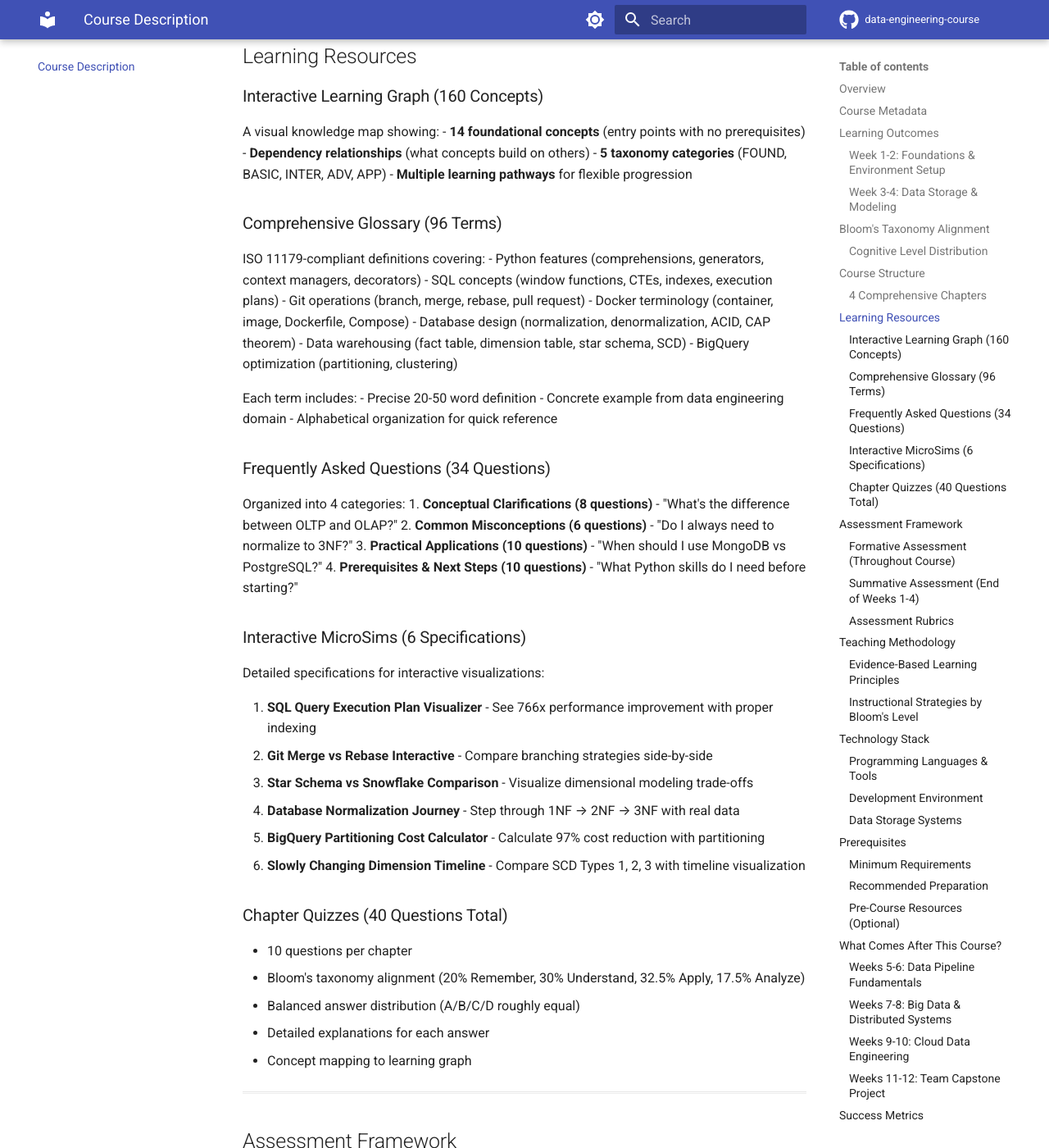
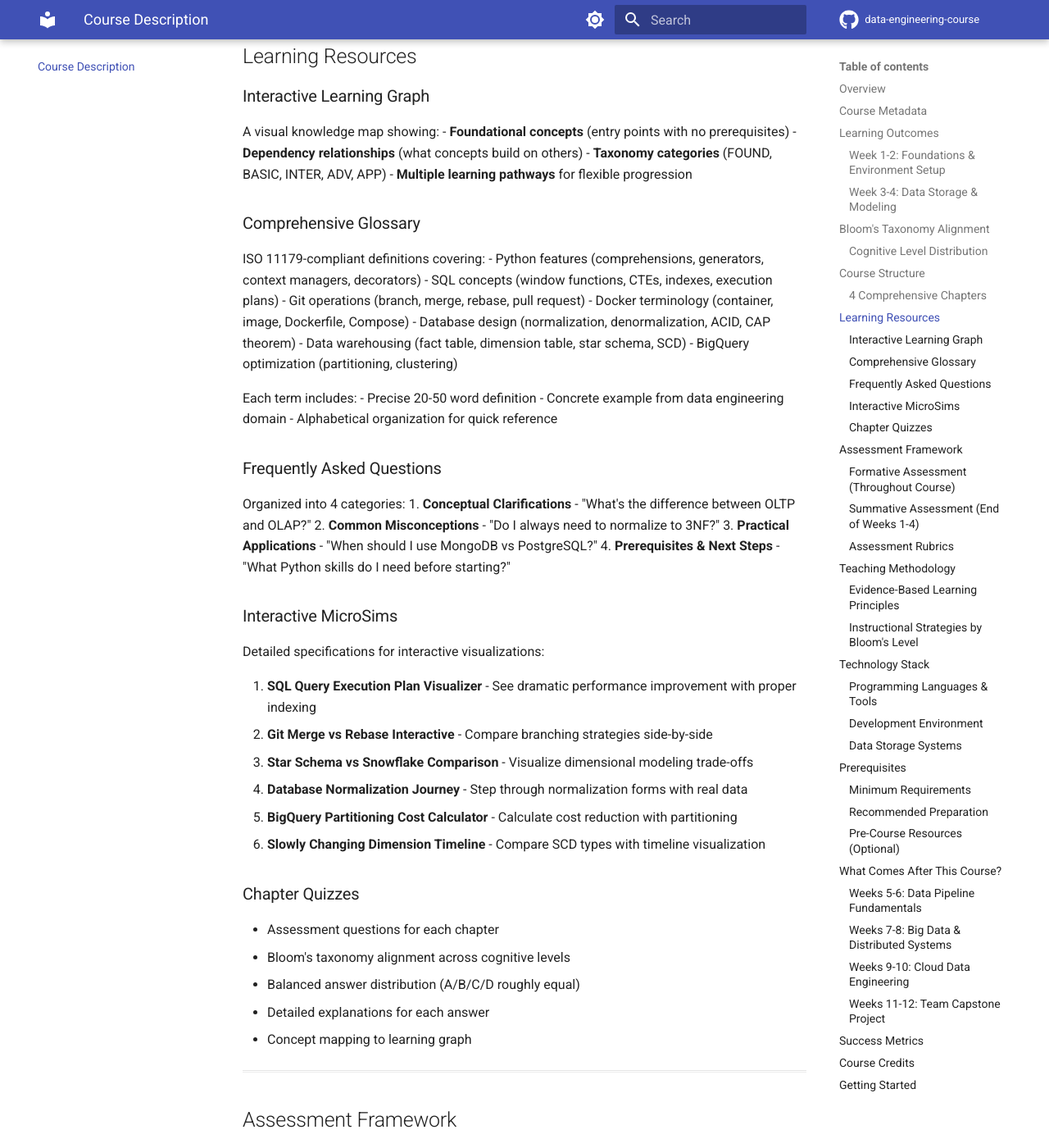
Before and after one commit to greasemonkey-dev/data-engineering-bootcamp, an MkDocs documentation site: the page built from docs/course-description.md, in a window 1280 px wide and 1400 px high, scrolled down 3639 px. Shown: the whole window at 82% size. Built offline with MkDocs 1.6.1 and Material for MkDocs 9.7.7, drawn with Linux system fonts in a browser that asks for light colours; comment, search, counter and statistics services are not loaded; some of the changed text lies outside the part shown.

Commit message:
Remove numeric counts from titles and descriptions
- Remove concept counts (160, 96, 34, etc.) from headers
- Remove word counts from chapter titles
- Remove question counts from quiz descriptions
- Remove specific percentages and performance metrics
- Keep content cleaner and less cluttered

Co-Authored-By: Claude Sonnet 4.5 <noreply@anthropic.com>

```diff
--- a/docs/course-description.md
+++ b/docs/course-description.md
@@ -149,14 +149,14 @@ The course is designed with intentional cognitive progression:
 
 ## Learning Resources
 
-### Interactive Learning Graph (160 Concepts)
+### Interactive Learning Graph
 A visual knowledge map showing:
-- **14 foundational concepts** (entry points with no prerequisites)
+- **Foundational concepts** (entry points with no prerequisites)
 - **Dependency relationships** (what concepts build on others)
-- **5 taxonomy categories** (FOUND, BASIC, INTER, ADV, APP)
+- **Taxonomy categories** (FOUND, BASIC, INTER, ADV, APP)
 - **Multiple learning pathways** for flexible progression
 
-### Comprehensive Glossary (96 Terms)
+### Comprehensive Glossary
 ISO 11179-compliant definitions covering:
 - Python features (comprehensions, generators, context managers, decorators)
 - SQL concepts (window functions, CTEs, indexes, execution plans)
@@ -171,26 +171,26 @@ Each term includes:
 - Concrete example from data engineering domain
 - Alphabetical organization for quick reference
 
-### Frequently Asked Questions (34 Questions)
+### Frequently Asked Questions
 Organized into 4 categories:
-1. **Conceptual Clarifications (8 questions)** - "What's the difference between OLTP and OLAP?"
-2. **Common Misconceptions (6 questions)** - "Do I always need to normalize to 3NF?"
-3. **Practical Applications (10 questions)** - "When should I use MongoDB vs PostgreSQL?"
-4. **Prerequisites & Next Steps (10 questions)** - "What Python skills do I need before starting?"
+1. **Conceptual Clarifications** - "What's the difference between OLTP and OLAP?"
+2. **Common Misconceptions** - "Do I always need to normalize to 3NF?"
+3. **Practical Applications** - "When should I use MongoDB vs PostgreSQL?"
+4. **Prerequisites & Next Steps** - "What Python skills do I need before starting?"
 
-### Interactive MicroSims (6 Specifications)
+### Interactive MicroSims
 Detailed specifications for interactive visualizations:
 
-1. **SQL Query Execution Plan Visualizer** - See 766x performance improvement with proper indexing
+1. **SQL Query Execution Plan Visualizer** - See dramatic performance improvement with proper indexing
 2. **Git Merge vs Rebase Interactive** - Compare branching strategies side-by-side
 3. **Star Schema vs Snowflake Comparison** - Visualize dimensional modeling trade-offs
-4. **Database Normalization Journey** - Step through 1NF → 2NF → 3NF with real data
-5. **BigQuery Partitioning Cost Calculator** - Calculate 97% cost reduction with partitioning
-6. **Slowly Changing Dimension Timeline** - Compare SCD Types 1, 2, 3 with timeline visualization
+4. **Database Normalization Journey** - Step through normalization forms with real data
+5. **BigQuery Partitioning Cost Calculator** - Calculate cost reduction with partitioning
+6. **Slowly Changing Dimension Timeline** - Compare SCD types with timeline visualization
 
-### Chapter Quizzes (40 Questions Total)
-- 10 questions per chapter
-- Bloom's taxonomy alignment (20% Remember, 30% Understand, 32.5% Apply, 17.5% Analyze)
+### Chapter Quizzes
+- Assessment questions for each chapter
+- Bloom's taxonomy alignment across cognitive levels
 - Balanced answer distribution (A/B/C/D roughly equal)
 - Detailed explanations for each answer
 - Concept mapping to learning graph
```
Also changed, not shown: other parts of docs/course-description.md (+4 -4 lines), README.md (+12 -12 lines), docs/index.md (+7 -7 lines).
